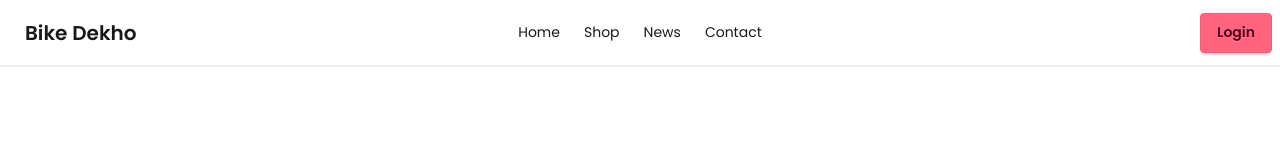
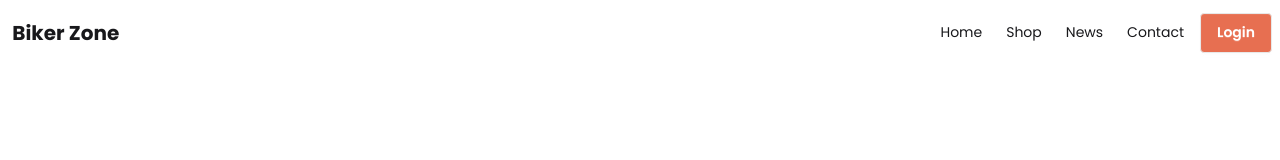
Before and after one commit to prodip36/biker-zone-daisyui, a plain HTML site: page index.html in a window 1280 px wide. Drawn offline with nearby package versions, Linux system fonts and the light colour scheme.

Commit message:
header completed

```diff
--- a/index.html
+++ b/index.html
@@ -1,5 +1,5 @@
 <!DOCTYPE html>
-<html lang="en">
+<html lang="en" data-theme="light">
 <head>
     <meta charset="UTF-8">
     <meta name="viewport" content="width=device-width, initial-scale=1.0">
@@ -16,13 +16,18 @@
   font-family: "Poppins", sans-serif;
 
 }
+/* custom color */
+.bike-primary{
+    color: #E76F51;
+}
     </style>
+
 </head>
 <body class="font-poppins">
     <!-- header section -->
-     <header>
-        <div class="navbar bg-base-100 shadow-sm">
-            <div class="navbar-start">
+     <header class="md:container mx-auto" >
+        <div class="navbar bg-base-100 ">
+            <div class="flex-1">
               <div class="dropdown">
                 <div tabindex="0" role="button" class="btn btn-ghost lg:hidden">
                   <svg xmlns="http://www.w3.org/2000/svg" class="h-5 w-5" fill="none" viewBox="0 0 24 24" stroke="currentColor"> <path stroke-linecap="round" stroke-linejoin="round" stroke-width="2" d="M4 6h16M4 12h8m-8 6h16" /> </svg>
@@ -36,7 +41,7 @@
                   <li><a href="#">Contact</a></li>
                 </ul>
               </div>
-              <a class="btn btn-ghost text-xl">Bike Dekho</a>
+              <a class="font-bold text-xl">Biker Zone</a>
             </div>
             <div class="navbar-center hidden lg:flex">
               <ul class="menu menu-horizontal px-1">
@@ -46,13 +51,13 @@
                 <li><a href="#">Contact</a></li>
               </ul>
             </div>
-            <div class="navbar-end">
-              <a class="btn btn-error">Login</a>
+            <div class="">
+              <a class="btn bg-[#E76F51] text-white">Login</a>
             </div>
           </div>
      </header>
      <!-- main section -->
-      <main>
+      <main class="md:container mx-auto">
 
       </main>
       <!-- footer section -->
```
Also changed, not shown: tailwind.config.js (added, +7 -0 lines).
